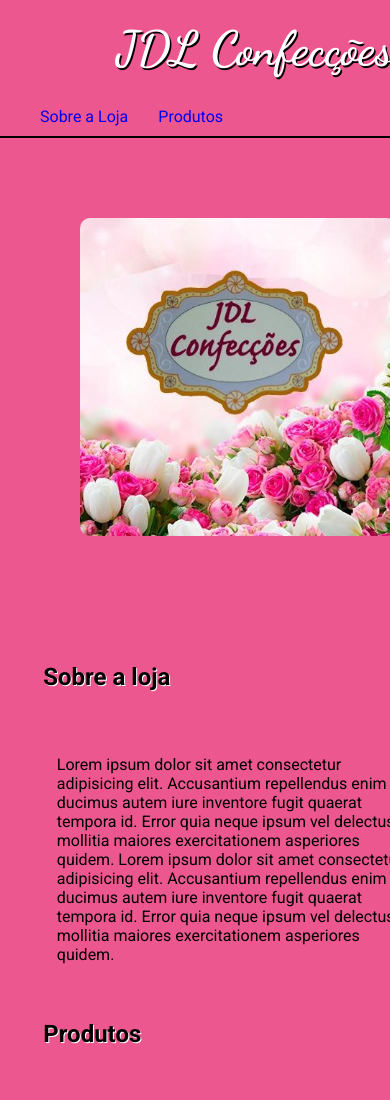
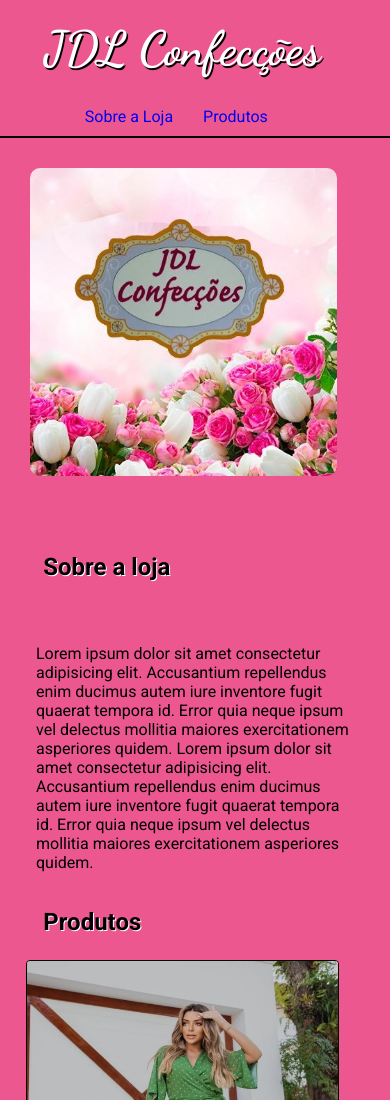
Before and after one commit to johnicassere/entrega_css_mod_11, a plain HTML site: page index.html in a window 390 px wide. Shown: the top 1100 px of the page. Drawn offline with Linux system fonts and the light colour scheme.

Commit message:
Correcao1

```diff
--- a/style.css
+++ b/style.css
@@ -64,7 +64,6 @@ h1 {
 }
 
 #sobre article p {
-  margin: 0 20px 0 20px;
   padding: 20px;
 }
 
@@ -122,7 +121,7 @@ h1 {
   }
 }
 
-@media screen and (max-width: 968px) and (max-width: 1920px) {
+@media screen and (max-width: 968px) {
   header .container {
     display: block;
     align-items: center;
@@ -130,13 +129,14 @@ h1 {
 
   h1 {
     padding: 20px;
-    margin: 0 2em;
+    margin: 0 0 0 .5em;
   }
 
   .nav-link ul {
     display: flex;
     justify-content: flex-start;
     padding: 10px;
+    margin-left: 2.8em;
   }
 
   #sobre .container,
@@ -149,19 +149,18 @@ h1 {
     margin: 1.8em;
   }
 
-  #sobre .container p {
-    max-width: 38%;
-    margin: 2.3em;
+  #sobre article p {
+    max-width: 35%;
+    margin: 1em;
   }
 
   #sobre .container img {
-    width: 31%;
-    margin: 5em;
+    width: 30%;
   }
 
   .container-produtos {
     display: block;
-    margin: 5.5em;
+    margin: 1.5em;
     margin-bottom: 16px;
   }
 
```
